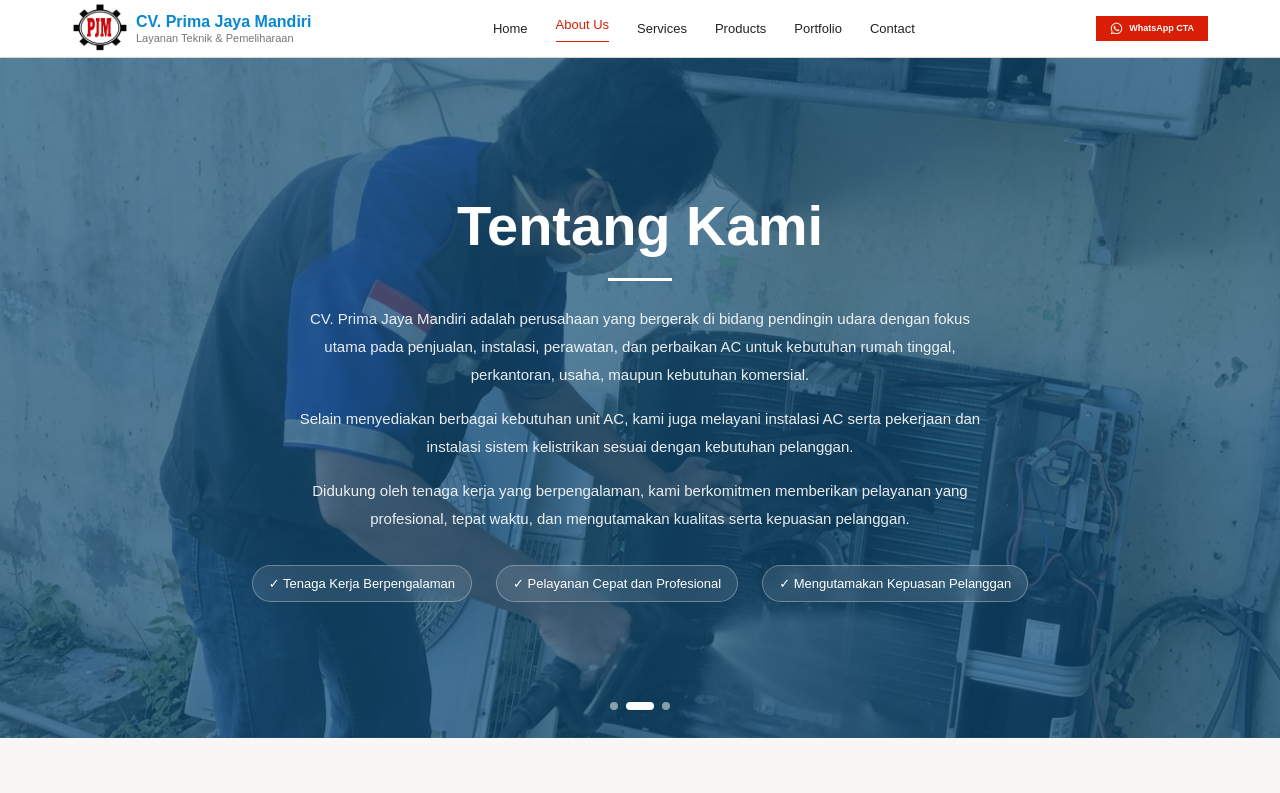
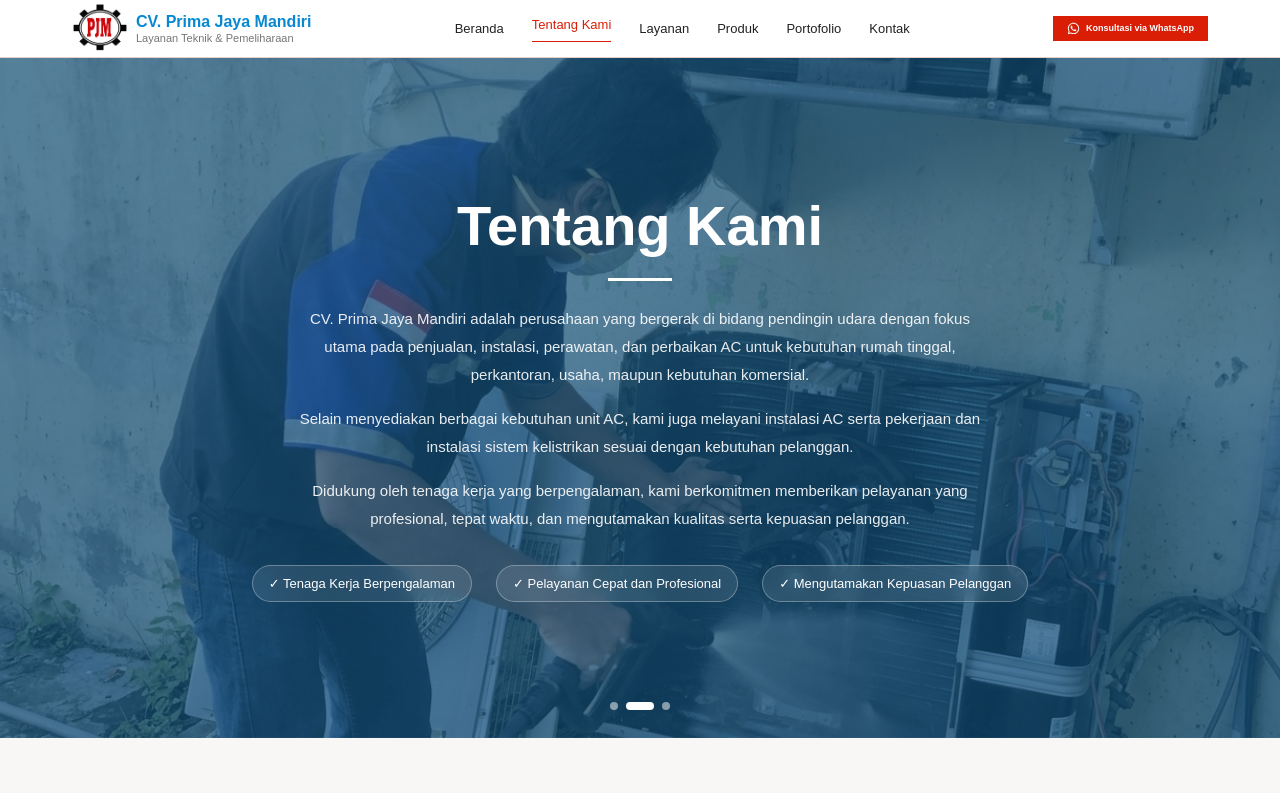
Before and after one commit to gilangsuryaa/cv-pjm, a Next.js app: page /about in a window 1280 px wide. Shown: the top 793 px of the page. Built offline with nearby package versions, Linux system fonts and the light colour scheme.

Commit message:
translate bagian navbar dan menambahkan foto

```diff
--- a/app/components/Home/Portofolio.tsx
+++ b/app/components/Home/Portofolio.tsx
@@ -8,17 +8,17 @@ export default function Portfolio() {
     {
       image: "/images/Portofolio/Portofolio(1).png",
       title: "Instalasi AC",
-      category: "AC & Refrigeration",
+      category: "AC & Pendingin",
     },
     {
       image: "/images/Portofolio/portofolio(2).png",
       title: "Instalasi Kelistrikan",
-      category: "Electrical",
+      category: "Kelistrikan",
     },
     {
       image: "/images/Portofolio/Portofolio(3).png",
-      title: "Maintenance AC",
-      category: "Maintenance",
+      title: "Perawatan AC",
+      category: "Perawatan",
     },
   ];
 
--- a/app/components/Navbar.tsx
+++ b/app/components/Navbar.tsx
@@ -31,8 +31,9 @@ export default function Navbar() {
   const closeMenu = () => setIsMenuOpen(false);
 
   return (
-    <nav className="border-b border-[#e5cfc8] bg-white">
+    <nav className="sticky top-0 z-50 border-b border-[#e5cfc8] bg-white">
       <div className="mx-auto flex min-h-[57px] max-w-[1200px] items-center justify-between px-4 sm:px-6 lg:px-8">
+
         {/* Logo + Nama Perusahaan */}
         <a href="/" className="flex shrink-0 items-center gap-2">
           <Image
@@ -47,6 +48,7 @@ export default function Navbar() {
             <p className="text-[14px] font-bold text-[#0788D1] sm:text-[16px]">
               CV. Prima Jaya Mandiri
             </p>
+
             <p className="text-[10px] text-[#777] sm:text-[11px]">
               Layanan Teknik & Pemeliharaan
             </p>
@@ -55,31 +57,32 @@ export default function Navbar() {
 
         {/* Desktop Navigation */}
         <div className="hidden items-center gap-5 text-[13px] font-medium md:flex lg:gap-7">
+
           <a href="/" className={navClass(isHome)}>
-            Home
+            Beranda
           </a>
 
           <a href="/about" className={navClass(isAbout)}>
-            About Us
+            Tentang Kami
           </a>
 
           <a href="/services" className={navClass(isServices)}>
-            Services
+            Layanan
           </a>
 
           <a href="/products" className={navClass(isProducts)}>
-            Products
+            Produk
           </a>
 
           <a
             href="/#portfolio"
             className="text-[#222] transition hover:text-[#d91e05]"
           >
-            Portfolio
+            Portofolio
           </a>
 
           <a href="/contact" className={navClass(isContact)}>
-            Contact
+            Kontak
           </a>
         </div>
 
@@ -91,7 +94,7 @@ export default function Navbar() {
           className="hidden items-center gap-1.5 bg-[#d91e05] px-[14px] py-[6px] text-[9px] font-semibold text-white transition hover:bg-[#b91803] md:flex"
         >
           <FaWhatsapp size={13} />
-          WhatsApp CTA
+          Konsultasi via WhatsApp
         </a>
 
         {/* Mobile Menu Button */}
@@ -99,7 +102,7 @@ export default function Navbar() {
           type="button"
           onClick={() => setIsMenuOpen(!isMenuOpen)}
           className="flex items-center justify-center p-2 text-[#222] md:hidden"
-          aria-label="Toggle menu"
+          aria-label="Buka menu"
           aria-expanded={isMenuOpen}
         >
           {isMenuOpen ? <X size={25} /> : <Menu size={25} />}
@@ -110,20 +113,25 @@ export default function Navbar() {
       {isMenuOpen && (
         <div className="border-t border-[#e5cfc8] bg-white px-4 py-4 md:hidden">
           <div className="flex flex-col gap-1 text-[14px] font-medium">
+
             <a
               href="/"
               onClick={closeMenu}
-              className={`py-3 ${isHome ? "text-[#d91e05]" : "text-[#222]"}`}
+              className={`py-3 ${
+                isHome ? "text-[#d91e05]" : "text-[#222]"
+              }`}
             >
-              Home
+              Beranda
             </a>
 
             <a
               href="/about"
               onClick={closeMenu}
-              className={`py-3 ${isAbout ? "text-[#d91e05]" : "text-[#222]"}`}
+              className={`py-3 ${
+                isAbout ? "text-[#d91e05]" : "text-[#222]"
+              }`}
             >
-              About Us
+              Tentang Kami
             </a>
 
             <a
@@ -133,7 +141,7 @@ export default function Navbar() {
                 isServices ? "text-[#d91e05]" : "text-[#222]"
               }`}
             >
-              Services
+              Layanan
             </a>
 
             <a
@@ -143,15 +151,17 @@ export default function Navbar() {
                 isProducts ? "text-[#d91e05]" : "text-[#222]"
               }`}
             >
-              Products
+              Produk
             </a>
 
             <a
               href="/#portfolio"
               onClick={closeMenu}
-              className="py-3 text-[#222]"
+              className={`py-3 ${
+                isPortfolio ? "text-[#d91e05] border-b border-[#d91e05]" : "text-[#222]"
+              }`}
             >
-              Portfolio
+              Portofolio
             </a>
 
             <a
@@ -161,7 +171,7 @@ export default function Navbar() {
                 isContact ? "text-[#d91e05]" : "text-[#222]"
               }`}
             >
-              Contact
+              Kontak
             </a>
 
             {/* WhatsApp Mobile */}
@@ -172,8 +182,9 @@ export default function Navbar() {
               className="mt-2 flex items-center justify-center gap-2 bg-[#d91e05] py-3 text-white"
             >
               <FaWhatsapp size={17} />
-              WhatsApp CTA
+              Konsultasi via WhatsApp
             </a>
+
           </div>
         </div>
       )}
--- a/app/components/Services/CoreServices.tsx
+++ b/app/components/Services/CoreServices.tsx
@@ -88,7 +88,7 @@ export default function CoreServices() {
           {/* Image */}
           <div className="relative min-h-[230px] sm:min-h-[300px]">
             <Image
-              src="/images/ac-service.jpeg"
+              src="/images/Services/solusi ac lengkap.png"
               alt="Layanan service dan instalasi AC CV Prima Jaya Mandiri"
               fill
               className="object-cover"
--- a/app/privacy-policy/page.tsx
+++ b/app/privacy-policy/page.tsx
@@ -14,7 +14,7 @@ export default function PrivacyPolicy() {
         </Link>
 
         <h1 className="mb-3 text-3xl font-bold text-[#222]">
-          Privacy Policy
+          Kebijakan Privasi
         </h1>
 
         <p className="mb-8 text-sm text-[#777]">
--- a/app/terms/page.tsx
+++ b/app/terms/page.tsx
@@ -12,7 +12,7 @@ export default function TermsOfService() {
           ← Kembali
         </Link>
         <h1 className="mb-3 text-3xl font-bold text-[#222]">
-          Terms of Service
+          Syarat & Ketentuan
         </h1>
 
         <p className="mb-8 text-sm text-[#777]">
```
Also changed, not shown: public/images/Services/solusi ac lengkap.png (added).
